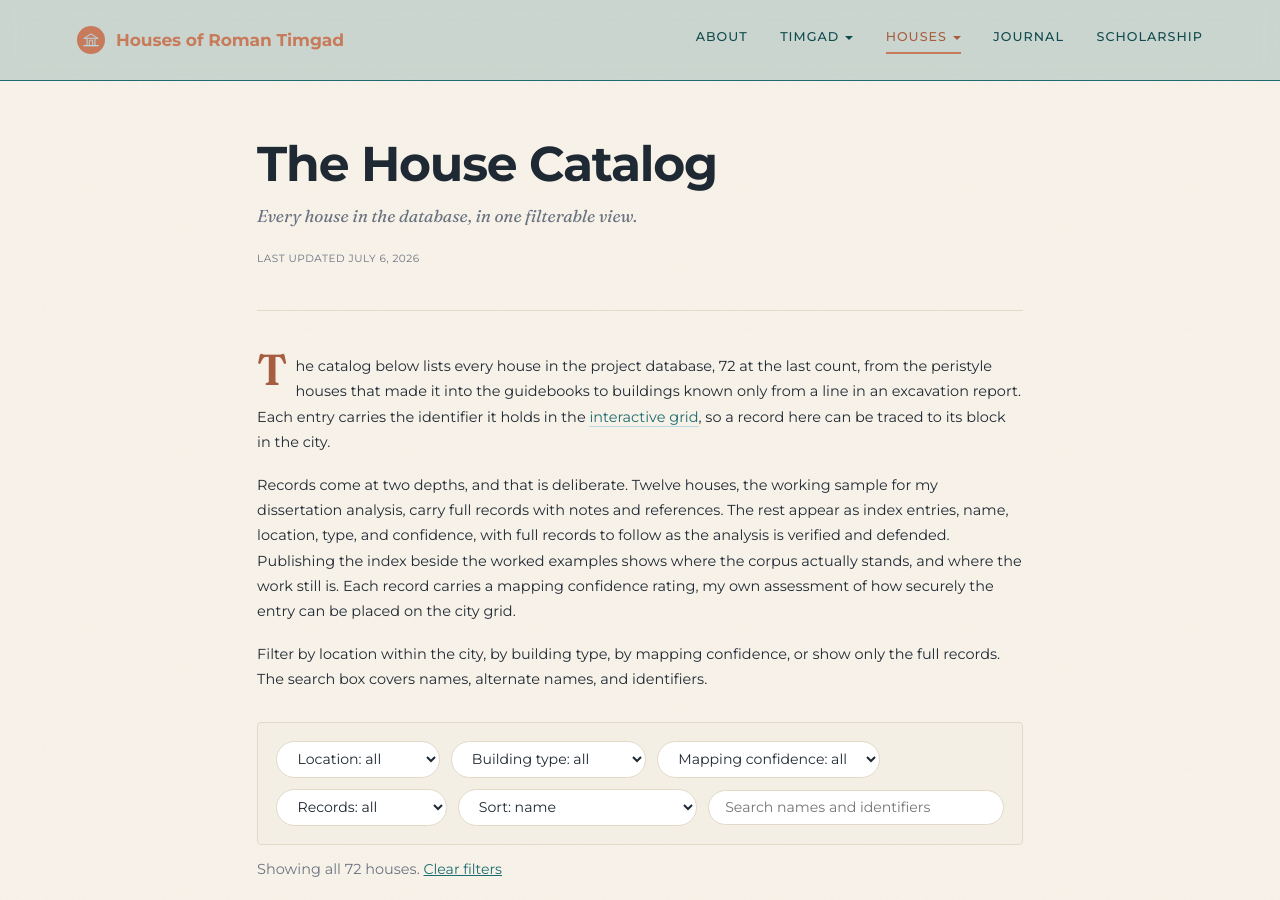
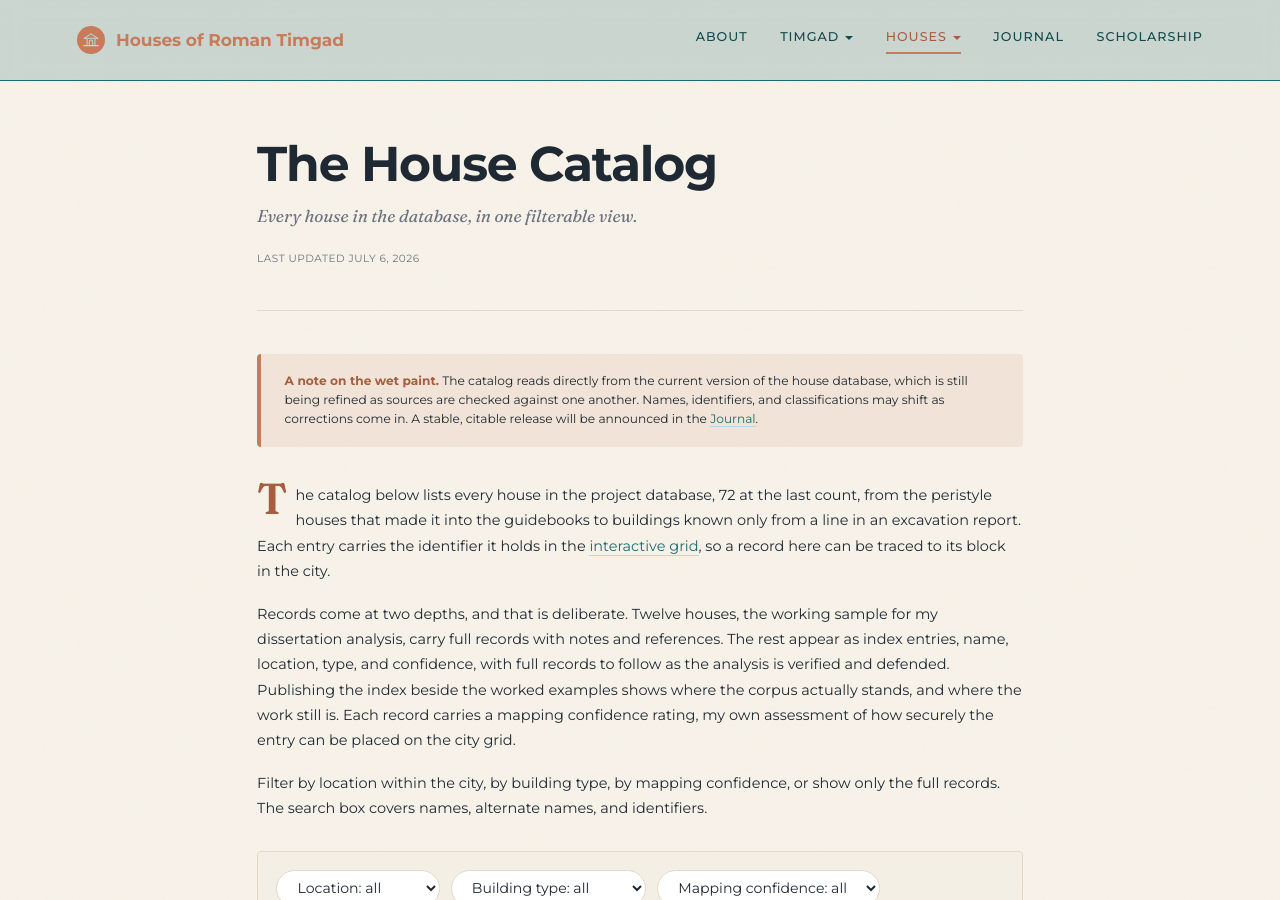
Before and after one commit to kimedher/timgadhouses, a Jekyll site: the page built from houses/catalog.md, in a window 1280 px wide and 900 px high. Built offline with Jekyll 4.4.1, drawn with Linux system fonts in a browser that asks for light colours; some of the changed text lies outside the part shown.

Commit message:
Move catalog wet-paint note to the top of the page, matching the grid

```diff
--- a/houses/catalog.md
+++ b/houses/catalog.md
@@ -6,6 +6,11 @@ permalink: /houses/catalog/
 last_updated: 2026-07-06
 ---
 
+<div class="callout-warn">
+  <p><strong>A note on the wet paint.</strong> The catalog reads directly from the current version of the house database, which is still being refined as sources are checked against one another. Names, identifiers, and classifications may shift as corrections come in. A stable, citable release will be announced in the <a href="/notes/">Journal</a>.</p>
+</div>
+
+
 The catalog below lists every house in the project database, {{ site.data.houses.count }} at the last count, from the peristyle houses that made it into the guidebooks to buildings known only from a line in an excavation report. Each entry carries the identifier it holds in the [interactive grid](/grid/), so a record here can be traced to its block in the city.
 
 Records come at two depths, and that is deliberate. Twelve houses, the working sample for my dissertation analysis, carry full records with notes and references. The rest appear as index entries, name, location, type, and confidence, with full records to follow as the analysis is verified and defended. Publishing the index beside the worked examples shows where the corpus actually stands, and where the work still is. Each record carries a mapping confidence rating, my own assessment of how securely the entry can be placed on the city grid.
@@ -13,7 +18,3 @@ Records come at two depths, and that is deliberate. Twelve houses, the working s
 Filter by location within the city, by building type, by mapping confidence, or show only the full records. The search box covers names, alternate names, and identifiers.
 
 {% include house-catalog.html %}
-
-<div class="callout-warn">
-  <p><strong>A note on the wet paint.</strong> The catalog reads directly from the current version of the house database, which is still being refined as sources are checked against one another. Names, identifiers, and classifications may shift as corrections come in. A stable, citable release will be announced in the <a href="/notes/">Journal</a>.</p>
-</div>
```
